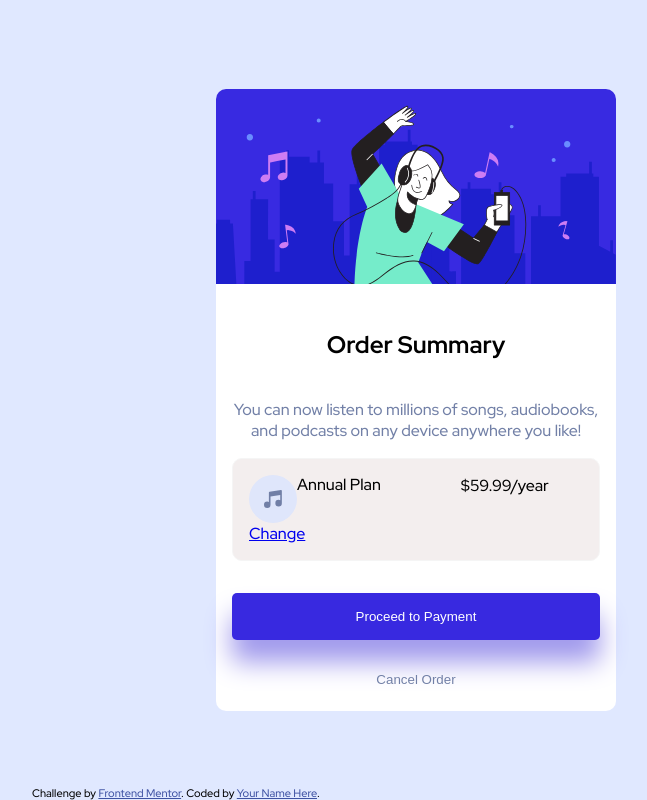
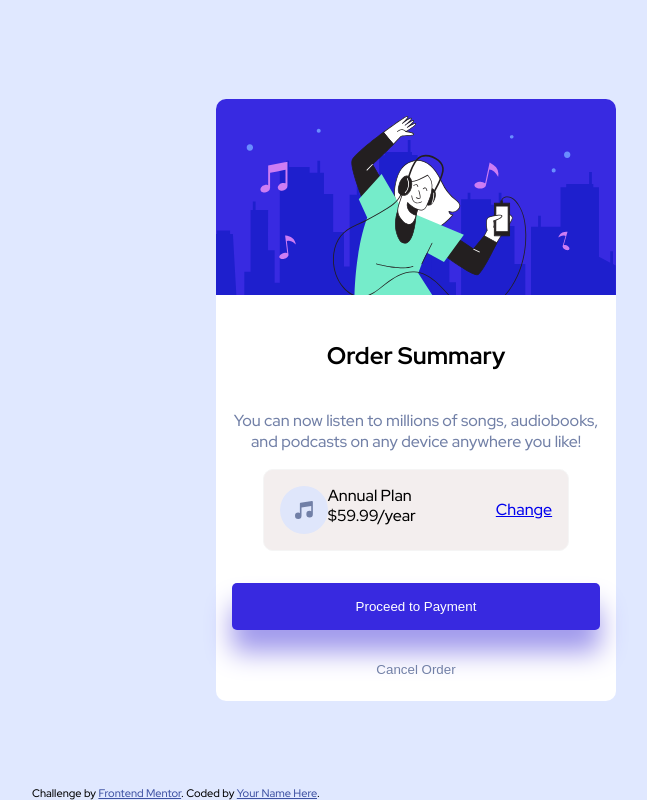
Before and after one commit to Hawigirmachew/Order-Summary-card, a plain HTML site: page index.html in a window 1280 px wide. Shown: the whole page, without its empty margins (224-871 px from the left). Drawn offline with Linux system fonts and the light colour scheme.

Commit message:
Update index.html

```diff
--- a/index.html
+++ b/index.html
@@ -21,7 +21,7 @@
                 <div class="plan">
                     <img src="./images/icon-music.svg" alt="musiv sign" class="music">
                     <span class="annual">
-                        Annual Plan  </span> <br> <span class="dollar">$59.99/year</span>
+                        Annual Plan <br> <span class="dollar">$59.99/year</span>  </span>
 
                     <span class="change">
                         <a href="#">Change</a>
```
